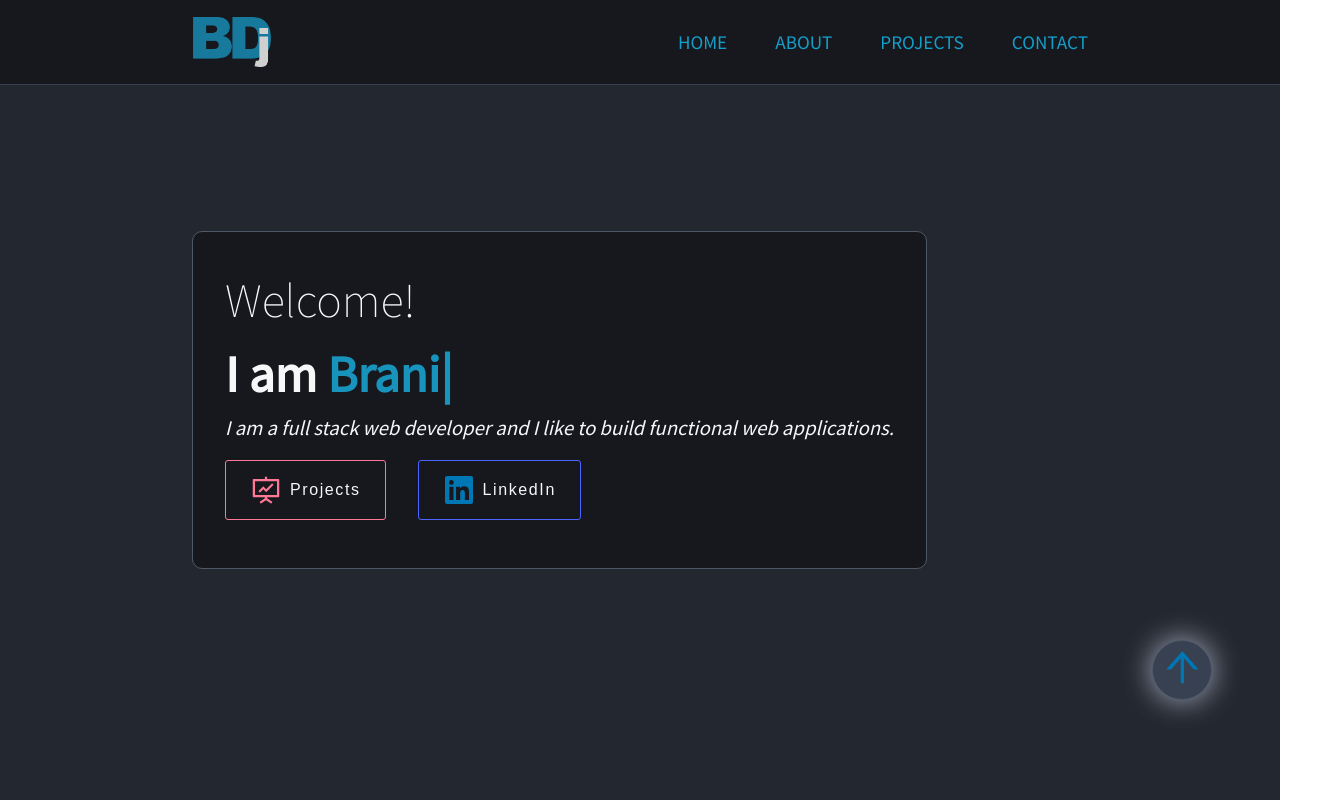
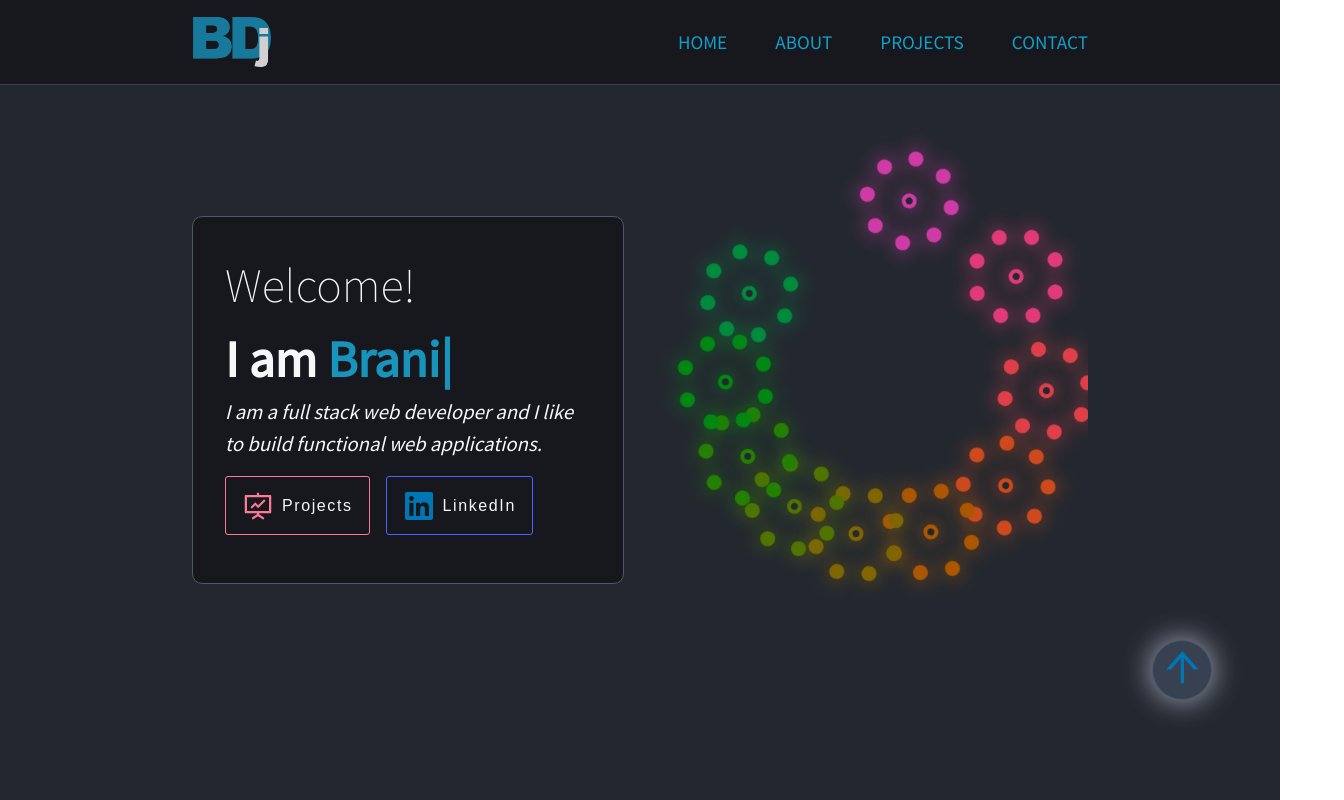
Before and after one commit to branimir1111/myPortfolio, a React (Vite) app: page / in a window 1280 px wide. Shown: the top 800 px of the page, 1344 px wide, since content can reach past the window. Built offline with nearby package versions, Linux system fonts and the light colour scheme; the HTML template or start-up script is replaced by a standard one.

Commit message:
homeFixWidth1

```diff
--- a/src/components/homeStyle.scss
+++ b/src/components/homeStyle.scss
@@ -10,7 +10,7 @@
   color: #f6f7f9;
 }
 .homeLeft {
-  width: 90vw;
+  // width: 90vw;
   display: flex;
   align-items: center;
 }
@@ -38,7 +38,7 @@
 .btnContainer {
   display: grid;
   grid-template-columns: auto auto 1fr;
-  gap: 0 2rem;
+  gap: 0 1rem;
   margin-bottom: 2rem;
 }
 .projectsIcon {
@@ -50,7 +50,7 @@
   display: flex;
   align-items: center;
   justify-content: space-between;
-  padding: 0.8rem 1.5rem;
+  padding: 0.8rem 1rem;
   border-radius: 3px;
   border: 1px solid #ff7997;
   font-size: 1rem;
@@ -74,7 +74,7 @@
   display: flex;
   align-items: center;
   justify-content: space-between;
-  padding: 0.8rem 1.5rem;
+  padding: 0.8rem 1rem;
   border-radius: 3px;
   border: 1px solid #4a64ff;
   font-size: 1rem;
```
